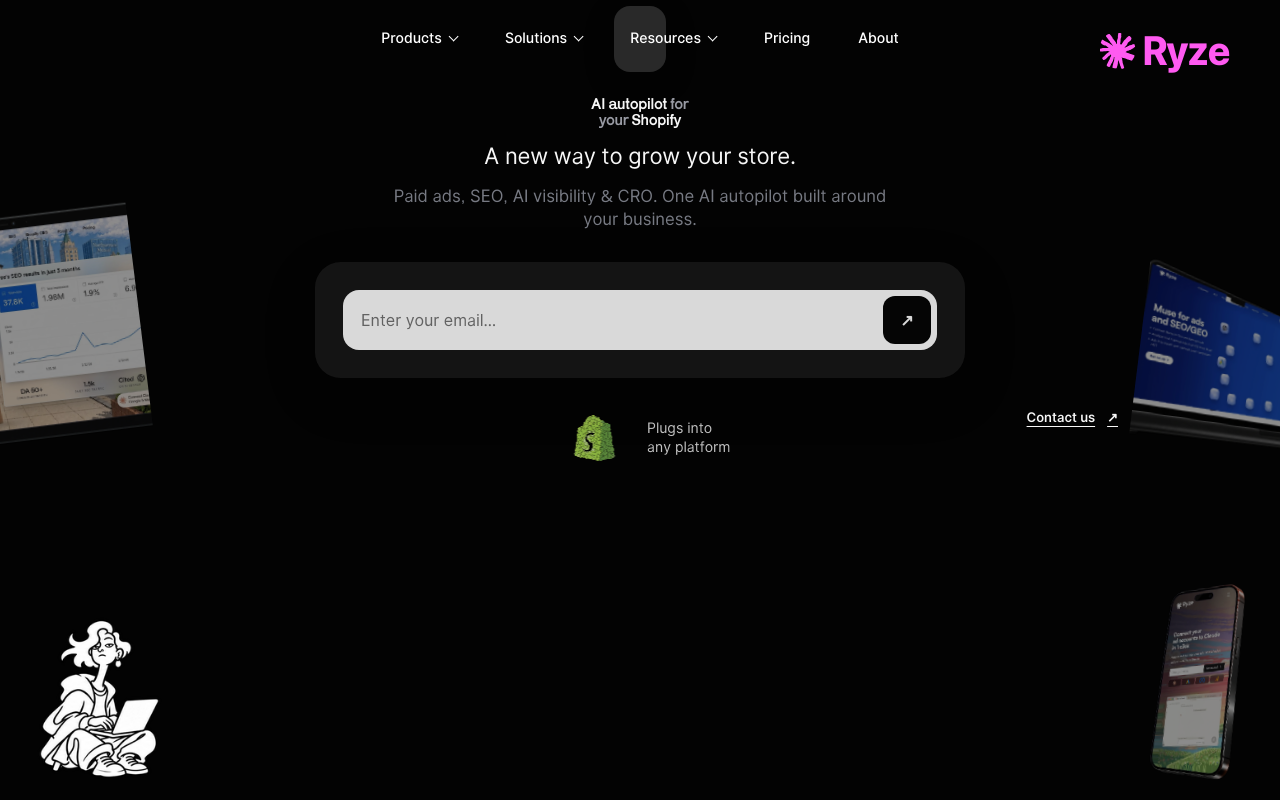
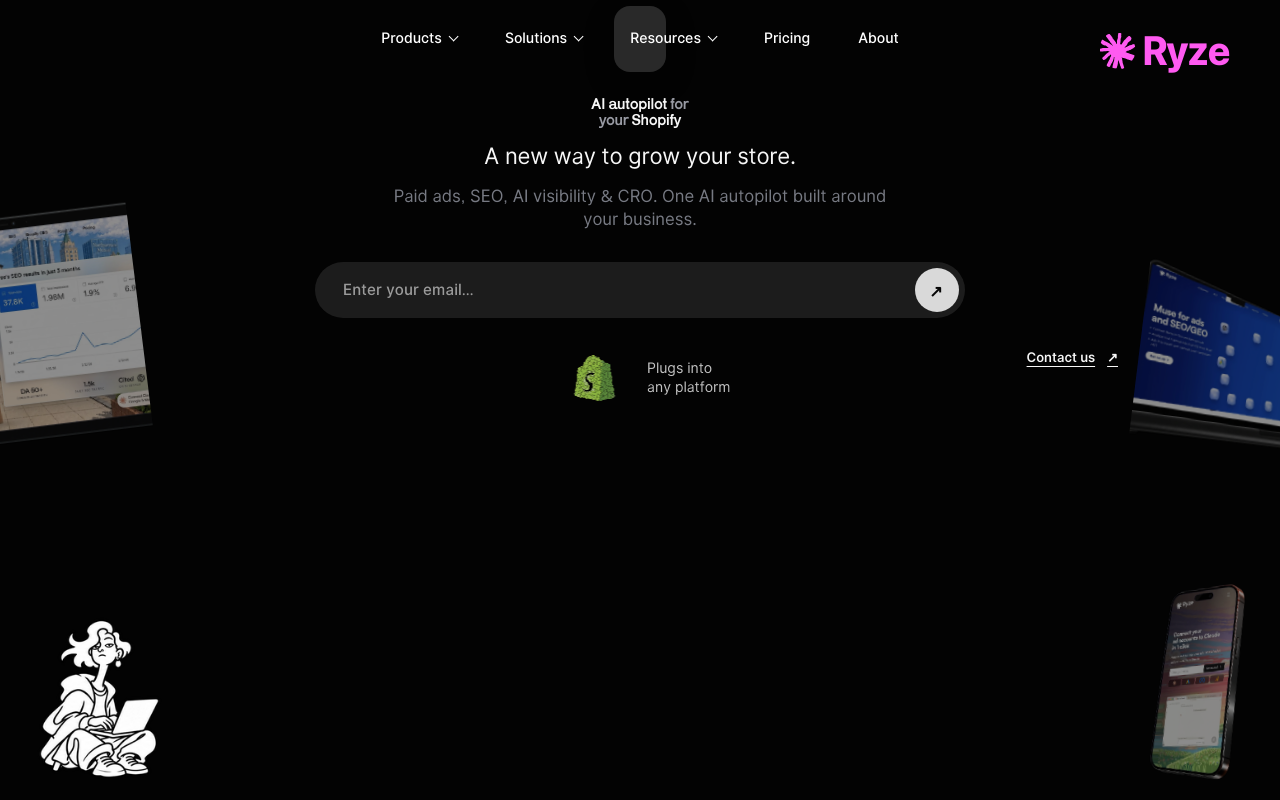
Before and after one commit to looksawful/ryze-challenge, a Next.js app: page / in a window 1280 px wide. Built offline with nearby package versions, Linux system fonts and the light colour scheme.

Commit message:
style(hero): transparent shell, Flim-like single pill composer

```diff
--- a/src/features/hero/HeroConversation.module.css
+++ b/src/features/hero/HeroConversation.module.css
@@ -1,55 +1,110 @@
 @layer components {
-  .chat { position:relative; display:flex; flex-direction:column; width:100%; min-width:0;
-    border-radius:clamp(18px,2vw,26px); background:color-mix(in oklab,var(--color-background) 89%,#f1f1f1 11%);
-    color:var(--color-foreground); padding:clamp(17px,2.3vw,28px); gap:18px;
-    box-shadow:0 16px 56px rgb(0 0 0 / 14%); backdrop-filter:blur(20px); }
-  .topline { display:flex; align-items:center; justify-content:space-between; gap:12px; }
-  .identity,.mode,.previewEyebrow {font-size:11px; letter-spacing:.08em; font-weight:650; line-height:1.4;}
-  .identity{display:inline-flex;gap:9px;align-items:center;}
-  .mode{color:var(--hero-muted,#999ba4);font-weight:500;text-align:right;}
-  .pulse{width:7px;height:7px;border-radius:50%;background:var(--accent-current,#ff4d9e);}
-  .transcript {display:flex; flex-direction:column; align-items:flex-start; gap:12px; min-width:0;}
-  .message,.question {font-size:clamp(15px,1.5vw,18px); line-height:1.45; max-width:42ch; margin:0;}
-  .message{color:var(--hero-description,#9d9da1);}
-  .question{font-weight:650;}
-  .composer {display:flex; gap:8px; align-items:center; min-height:60px; border-radius:16px;
-    background:var(--hero-action-background,#e3e3e3); padding:6px;
-    color:var(--hero-action-foreground,#171717);}
-  .composer input {flex:1;min-width:0;border:0;background:transparent;color:inherit;
-    font:inherit;font-size:clamp(14px,1.4vw,16px);padding:0 12px;min-height:44px;outline:none;}
-  .composer input::placeholder{color:color-mix(in oklab,currentColor 56%,transparent);}
-  .composer:focus-within{outline:2px solid var(--accent-current);outline-offset:2px;}
-  .composer button {flex:none;display:grid;place-items:center;width:48px;height:48px;border:0;
-    border-radius:12px;background:var(--hero-action-foreground,#111);color:var(--hero-action-background,#fff);
-    font-size:24px;cursor:pointer;transition:transform 160ms ease,opacity 160ms ease;}
-  .composer button:hover{transform:translateY(-2px);}
-  .composer button:disabled{opacity:.5;cursor:default;}
-  .composerDone {display:flex;align-items:center;justify-content:space-between;gap:12px;flex-wrap:wrap;font-size:12px;color:var(--hero-description);}
-  .composerDone button {cursor:pointer;color:var(--color-foreground);border:0;background:transparent;text-decoration:underline;font:inherit;}
-  .privacy,.honesty{margin:0;font-size:11px;line-height:1.4;color:var(--hero-description,#888);}
-  .error {margin:0;color:#e76b77;font-size:13px;}
-  .choices {display:flex;gap:7px;flex-wrap:wrap;}
-  .choice {font:inherit;font-size:12px;min-height:36px;padding:7px 12px;border-radius:999px;
-    border:1px solid color-mix(in oklab,var(--color-foreground) 18%,transparent);
-    background:transparent;color:inherit;cursor:pointer;}
-  .choice[aria-pressed="true"] {background:var(--color-foreground);color:var(--color-background);}
-  .preview {width:100%;display:grid;grid-template-columns:minmax(0,1fr) minmax(0,38%);gap:14px;align-items:center;
-    padding:14px;border-radius:14px;background:color-mix(in oklab,var(--color-foreground) 6%,transparent);}
-  .previewText{display:grid;gap:7px;min-width:0;}
-  .previewText strong{font-size:15px;line-height:1.35;}
-  .previewText p{font-size:12px;line-height:1.4;margin:0;color:var(--hero-description);}
-  .previewEyebrow{font-size:9px;color:var(--hero-description);}
-  .previewImage{aspect-ratio:4/3;overflow:hidden;border-radius:10px;}
-  .previewImage img{display:block;width:100%;height:100%;object-fit:cover;}
-  .screenReader{position:absolute!important;width:1px;height:1px;padding:0;margin:-1px;overflow:hidden;
-    clip:rect(0,0,0,0);white-space:nowrap;border:0;}
-  @media(max-width:600px){
-    .chat{padding:16px;gap:14px;border-radius:18px;}
-    .message,.question{font-size:15px;}
-    .composer{min-height:54px;border-radius:13px;}
-    .composer button{width:43px;height:43px;border-radius:10px;}
-    .preview{grid-template-columns:1fr;}
-    .previewImage{aspect-ratio:16/9;}
+  /* Flim-like search/composer silhouette without a second card or container skin. */
+  .chat {
+    width: 100%;
+    min-width: 0;
+    position: relative;
+    background: transparent;
+    color: var(--color-foreground);
+    padding: 0;
+    margin: 0;
+    border: 0;
   }
-  @media(prefers-reduced-motion:reduce){.composer button{transition:none;}.composer button:hover{transform:none;}}
+
+  .composer {
+    display: flex;
+    align-items: center;
+    width: 100%;
+    min-width: 0;
+    min-height: 56px;
+    padding: 5px 6px 5px clamp(18px, 3vw, 28px);
+    gap: 8px;
+    border: 0;
+    border-radius: 999px;
+    background: color-mix(in oklab, var(--color-foreground) 10%, transparent);
+    color: var(--color-foreground);
+  }
+
+  .composer input {
+    flex: 1 1 auto;
+    min-width: 0;
+    min-height: 44px;
+    padding: 0;
+    border: 0;
+    outline: none;
+    border-radius: 0;
+    background: transparent;
+    color: inherit;
+    font: 500 clamp(13px, 1.25vw, 15px)/1.35 var(--font-body);
+    letter-spacing: 0.01em;
+  }
+  .composer input::placeholder { color: color-mix(in oklab, currentColor 58%, transparent); opacity: 1; }
+  .composer:focus-within { box-shadow: 0 0 0 2px var(--accent-current); }
+
+  .composer button {
+    flex: 0 0 auto;
+    display: grid;
+    place-items: center;
+    width: 44px;
+    height: 44px;
+    padding: 0;
+    border: 0;
+    border-radius: 50%;
+    background: var(--hero-action-background, #e3e3e3);
+    color: var(--hero-action-foreground, #050505);
+    font: 600 24px/1 var(--font-body);
+    cursor: pointer;
+    transition: transform 160ms ease, opacity 160ms ease;
+  }
+  .composer button span { transform: translate(-1px, 1px); }
+  .composer button:hover { transform: scale(0.95); }
+  .composer button:focus-visible { outline: 2px solid var(--accent-current); outline-offset: 2px; }
+  .composer button:disabled { opacity: 0.5; cursor: default; }
+
+  .screenReader {
+    position: absolute !important;
+    width: 1px;
+    height: 1px;
+    padding: 0;
+    margin: -1px;
+    overflow: hidden;
+    clip: rect(0, 0, 0, 0);
+    white-space: nowrap;
+    border: 0;
+  }
+  .error { margin: 7px 18px 0; color: #db626a; font-size: 12px; }
+
+  /* Proof appears only after a valid email, not in the initial composition. */
+  .proof { display: grid; gap: 12px; width: 100%; margin-top: 24px; }
+  .choices { display: flex; flex-wrap: wrap; gap: 7px; }
+  .choice {
+    font: 500 12px/1.25 var(--font-body);
+    min-height: 36px;
+    padding: 7px 12px;
+    color: inherit;
+    border: 1px solid color-mix(in oklab, currentColor 16%, transparent);
+    border-radius: 999px;
+    background: transparent;
+    cursor: pointer;
+  }
+  .choice[aria-pressed="true"] { background: var(--color-foreground); color: var(--color-background); }
+  .preview { display: grid; grid-template-columns: minmax(0, 1fr) minmax(0, 38%); align-items: center; gap: 16px; }
+  .previewText { display: grid; min-width: 0; gap: 8px; }
+  .previewText strong { font-size: 16px; line-height: 1.3; }
+  .previewText p { margin: 0; font-size: 13px; line-height: 1.4; color: var(--hero-description); }
+  .previewImage { border-radius: 10px; overflow: hidden; aspect-ratio: 4/3; }
+  .previewImage img { display: block; width: 100%; height: 100%; object-fit: cover; }
+  .honesty { margin: 0; color: var(--hero-description); font-size: 11px; line-height: 1.4; }
+
+  @media (width < 700px) {
+    .composer { min-height: 48px; padding: 4px 5px 4px 18px; gap: 4px; }
+    .composer input { min-height: 40px; font-size: 13px; }
+    .composer button { width: 40px; height: 40px; font-size: 21px; }
+    .preview { grid-template-columns: 1fr; }
+    .previewImage { aspect-ratio: 16/9; }
+  }
+  @media (prefers-reduced-motion: reduce) {
+    .composer button { transition: none; }
+    .composer button:hover { transform: none; }
+  }
 }
```
